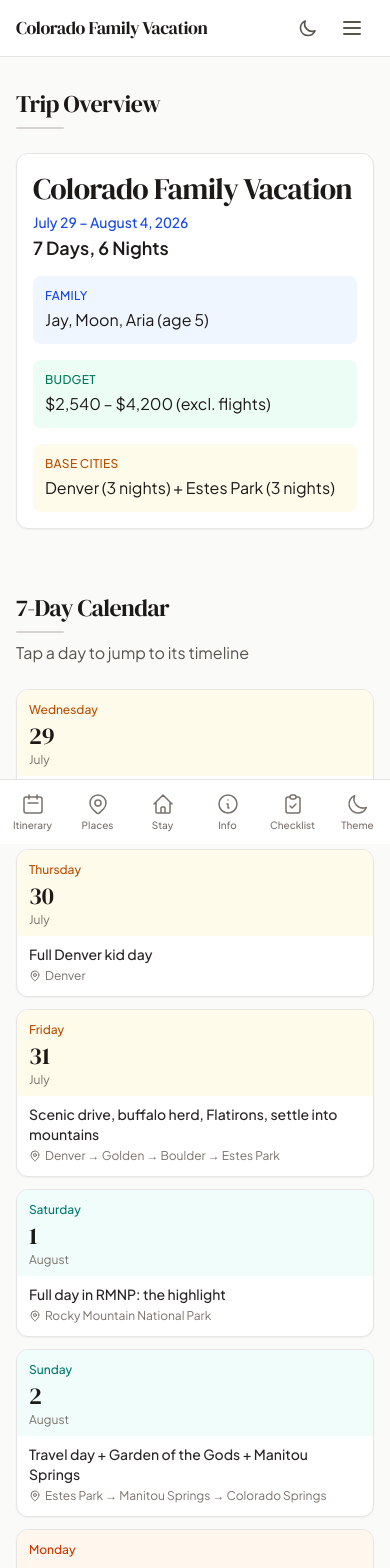
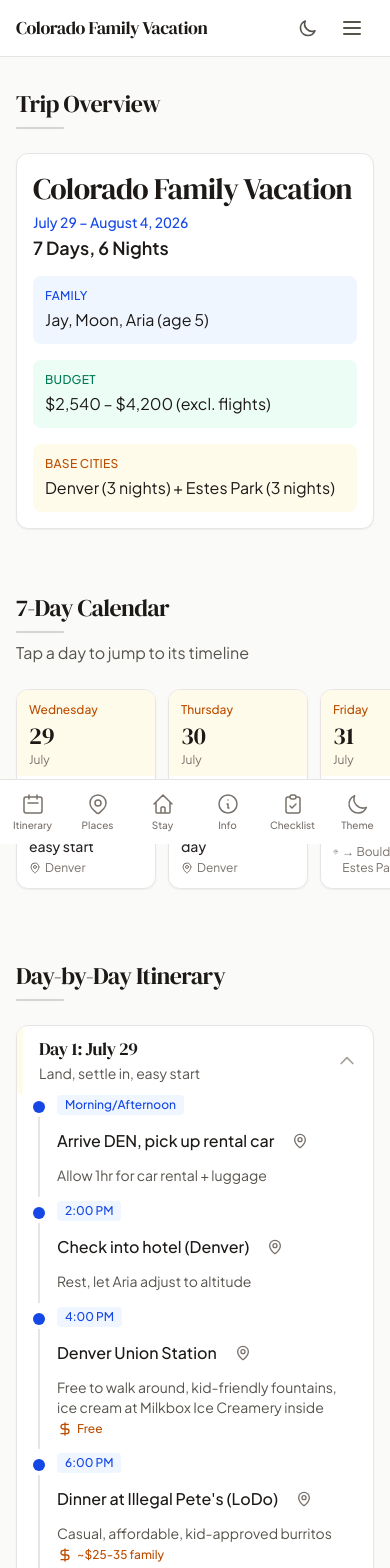
Before and after one commit to einfodas/colorado-trip, a Next.js app: page / in a window 390 px wide. Shown: the top 1568 px of the page. Built offline with nearby package versions, Linux system fonts and the light colour scheme.

Commit message:
fix: calendar horizontal scroll on mobile, prevent content overlap

```diff
--- a/src/app/globals.css
+++ b/src/app/globals.css
@@ -126,5 +126,3 @@ header a[aria-label] {
   position: relative;
   z-index: 55;
 }
-/* cache bust */
-body::after { content: 'v2'; display: none; }
--- a/src/components/calendar/TripCalendar.tsx
+++ b/src/components/calendar/TripCalendar.tsx
@@ -21,7 +21,7 @@ export default function TripCalendar() {
   };
 
   return (
-    <div id="calendar" className="flex flex-col gap-3 md:grid md:grid-cols-7 md:gap-3">
+    <div id="calendar" className="flex gap-3 overflow-x-auto snap-x snap-mandatory -mx-4 px-4 pb-2 md:grid md:grid-cols-7 md:gap-3 md:overflow-visible md:snap-none md:-mx-0 md:px-0 md:pb-0">
       {itinerary.map((day) => {
         const cc = getCityColor(getCityFromLocation(day.location));
         return (
@@ -29,7 +29,7 @@ export default function TripCalendar() {
             key={day.day}
             href={`#day-${day.day}`}
             onClick={(e) => handleDayClick(e, day.day)}
-            className="card overflow-hidden text-left hover:border-blue-300 dark:hover:border-blue-600 hover:shadow-md hover:-translate-y-0.5 active:scale-[0.97] transition-all duration-150 block w-full md:h-[180px] flex flex-col"
+            className="card overflow-hidden text-left hover:border-blue-300 dark:hover:border-blue-600 hover:shadow-md hover:-translate-y-0.5 active:scale-[0.97] transition-all duration-150 block flex-shrink-0 w-[140px] snap-center md:w-auto md:flex-shrink md:h-[180px] flex flex-col"
           >
             <div className={`${cc.bg} ${cc.bgDark} px-3 pt-3 pb-2 transition-colors`}>
               <p className={`text-xs font-medium ${cc.textMuted} ${cc.textMutedDark}`}>{day.dayName}</p>
```
